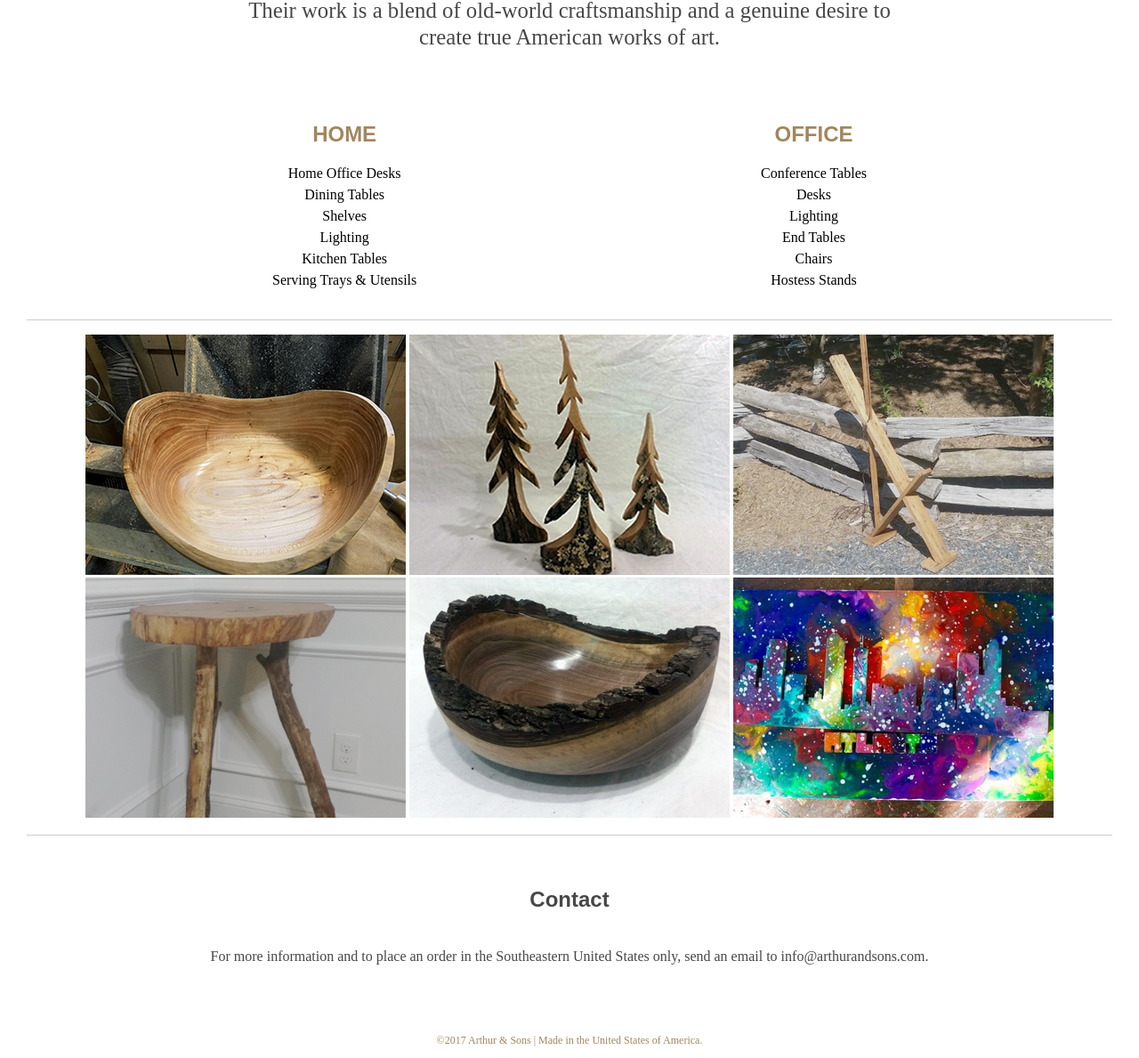
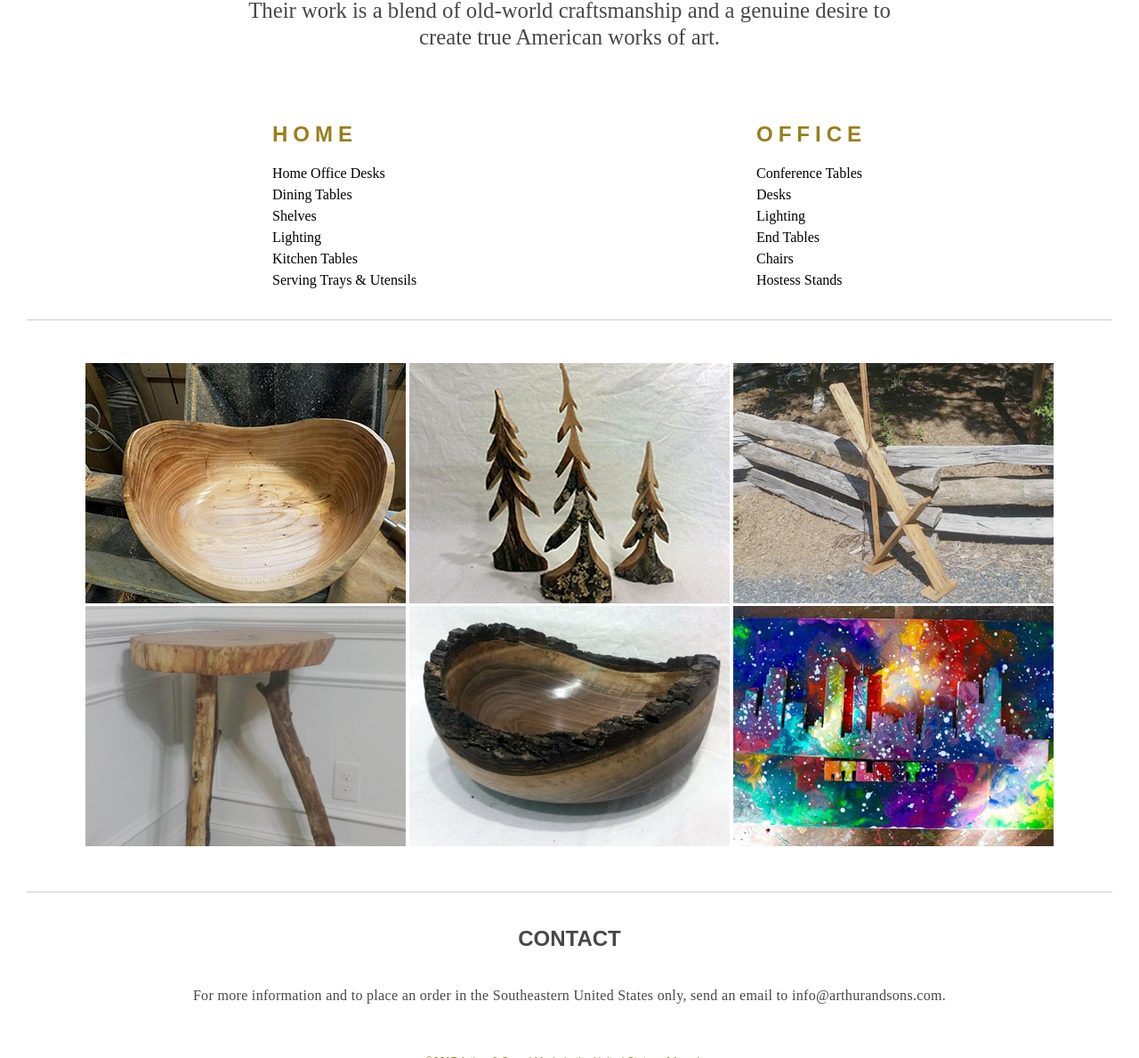
Before and after one commit to Kristenwht/kristenwht.github.io, a plain HTML site: page unit_9/index.html in a window 1280 px wide. Shown: the part 539-1728 px from the top of the page at 89% size. Drawn offline with Linux system fonts and the light colour scheme.

Commit message:
color, type

```diff
--- a/unit_9/CSS/style.css
+++ b/unit_9/CSS/style.css
@@ -121,7 +121,10 @@ header {
 	font-family: "Open-Sans", sans-serif;
 	font-size: 1.5em;
 	padding-bottom: .825em;
-	color: #a2865e;
+	/*color: #a2865e;*/
+	color: #997F1C;
+	letter-spacing: .25em;
+	text-align: left;
 }
 
 nav {
@@ -149,6 +152,7 @@ body {
   font-size: 16px;
   /*background-color: transparent;*/
   border-top: 10px solid #16242f;
+  border-bottom: 10px solid #16242f;
 }
 
 
@@ -176,14 +180,17 @@ a {
 }
 
 a:hover {
-	color: #a2865e;
+	/*color: #a2865e;*/
+	color: #997F1C;
 }
 
 h2 {
 	font-family: "Open-Sans", sans-serif;
 	font-weight: 200;
 	/*color: #474747;*/
-	color: #a2865e;
+	/*color: #a2865e;*/
+	/*color: #756144;*/
+	color: #997F1C;
 	font-size: 2em;
 	letter-spacing: .025em;
 }
@@ -205,25 +212,23 @@ p {
 }
 
 li {
+	/*font-family: "Libre-Baskerville", serif;*/
 	font-family: "Libre-Baskerville", serif;
 	line-height: 1.5em;
 	font-weight: 200;
+	font-size: 1em;
+	/*letter-spacing: .25em;*/
+	text-align: left;
 }
 
 
-/*.h6 {*/
-  letter-spacing: 3px;
-  color: #a2865e; }
+#work {
+	/*float: left;*/
+	padding: 2em;
 
-#work {
-	background-color: gray;
-	/*float: left;*/
-	padding: 1em;
-	height: 100px;
-	font-size: 20px;
 }
 
-#work h3 {
+/*#work h3 {*/
 	color: #474747;
 	font-family: "Open-Sans", sans-serif;
 	font-size: 1.5em;
@@ -257,6 +262,8 @@ div {
 #email {
 	font-size: 1em;
 	padding: 20px;
+	font-family: "Libre-Baskerville", serif;
+	letter-spacing: .02em;
 }
 
 footer {
@@ -274,8 +281,10 @@ footer p {
 	margin: auto;
 	padding: 20px;
 	/*color: #474747;*/
-	color: #a2865e;
-	font-size: 12px
+	/*color: #a2865e;*/
+	color: #997F1C;
+	font-size: 12px;
+	font-family: "Open-Sans", sans-serif;
 }
 
 #wrapper {
@@ -342,7 +351,11 @@ footer p {
 	}
 }
 
-@media only screen and (max-width: 750px) {
+@media only screen and (max-width: 800px) {
+	#wrapper {
+		/*padding: 10px;*/
+	}
+
 	nav {
 		font-size: 16px;
 		margin: 10px;
@@ -373,15 +386,19 @@ footer p {
 		float: none;
 	}
 
+
 	#right {
 		float: none;
-		width: 50%;
+		/*width: 50%;*/
+
 	}
 
 	#left {
 		float: none;
-		width: 50%;
+		/*width: 50%;*/
+
 	}
+
 }
 @media only screen and (max-width: 660px) {
 
--- a/unit_9/index.html
+++ b/unit_9/index.html
@@ -47,7 +47,7 @@
 		<div id="services">
 
 						<ul id="left">
-				<li><h6 class="h6">HOME</h6></li>
+								<h6 class="h6">HOME</h6>
 								<li>Home Office Desks</li>
 								<li>Dining Tables</li>
 								<li>Shelves</li>
@@ -56,7 +56,7 @@
 								<li>Serving Trays & Utensils</li>
 							</ul>
 						<ul id="right">
-				<li><h6 class="h6">OFFICE</h6></li>
+								<h6 class="h6">OFFICE</h6>
 								<li>Conference Tables</li>
 								<li>Desks</li>
 								<li>Lighting</li>
@@ -80,7 +80,7 @@
 	</section>
 	<hr>
 	<section id="contact">
-			<h3>Contact</h3>
+			<h3>CONTACT</h3>
 			<p id="email">For more information and to place an order in the Southeastern United States only, send an email to info@arthurandsons.com.</p>
 	</section>
 	<footer>
```
